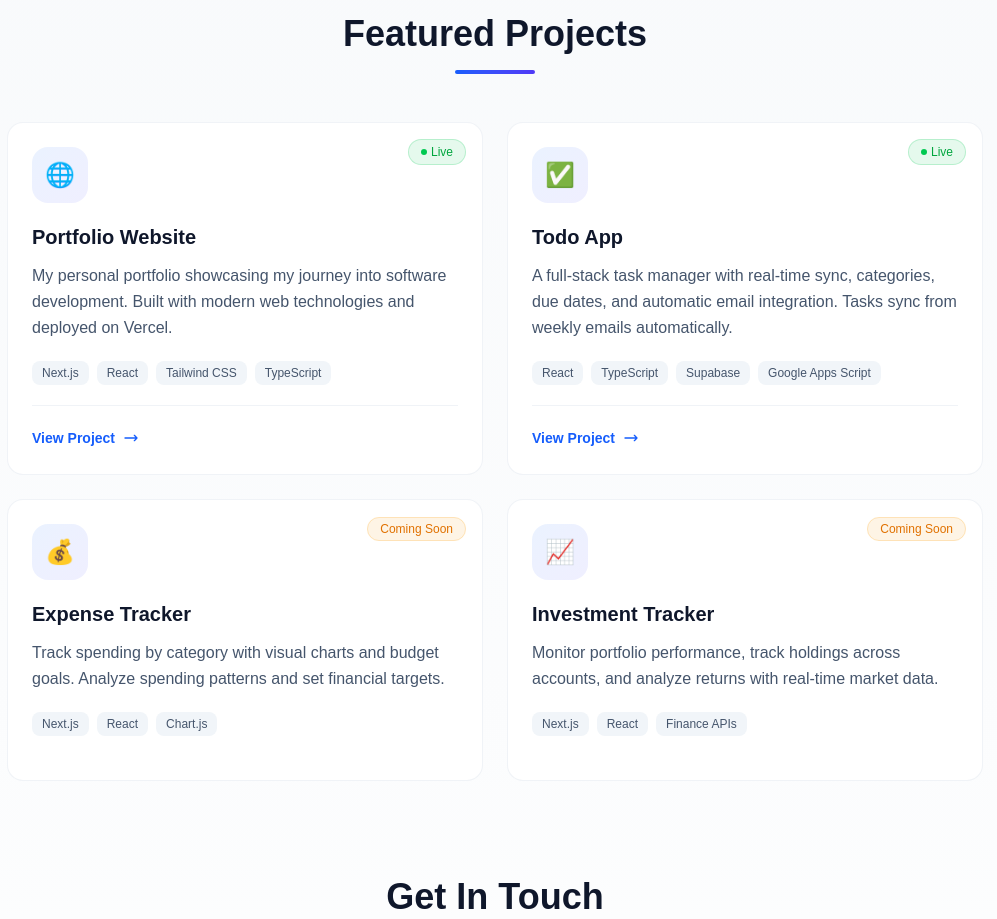
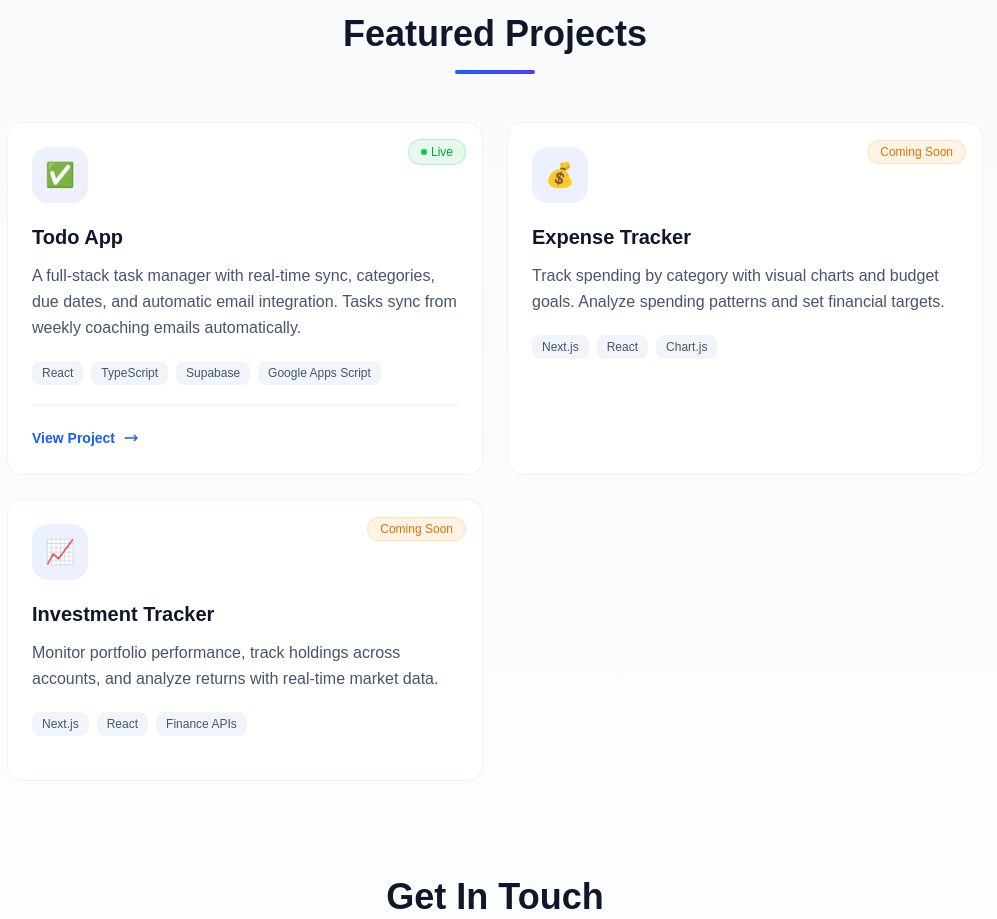
Before and after one commit to adszapiro/portfolio, a Next.js app: page / in a window 1280 px wide. Shown: the part 1780-2699 px from the top of the page, without its empty margins (145-1142 px from the left). Built offline with nearby package versions, Linux system fonts and the light colour scheme.

Commit message:
Remove portfolio from featured projects list
Co-authored-by: Cursor <cursoragent@cursor.com>

```diff
--- a/app/page.tsx
+++ b/app/page.tsx
@@ -30,14 +30,8 @@ export default function Home() {
 
   const projects = [
     {
-      title: "Portfolio Website",
-      description: "My personal portfolio showcasing my journey into software development. Built with modern web technologies and deployed on Vercel.",
-      tech: "Next.js, React, Tailwind CSS, TypeScript",
-      link: "https://portfolio-adszapiro.vercel.app"
-    },
-    {
       title: "Todo App",
-      description: "A full-stack task manager with real-time sync, categories, due dates, and automatic email integration. Tasks sync from weekly emails automatically.",
+      description: "A full-stack task manager with real-time sync, categories, due dates, and automatic email integration. Tasks sync from weekly coaching emails automatically.",
       tech: "React, TypeScript, Supabase, Google Apps Script",
       link: "https://alexszapiro-to-do.vercel.app"
     },
```
